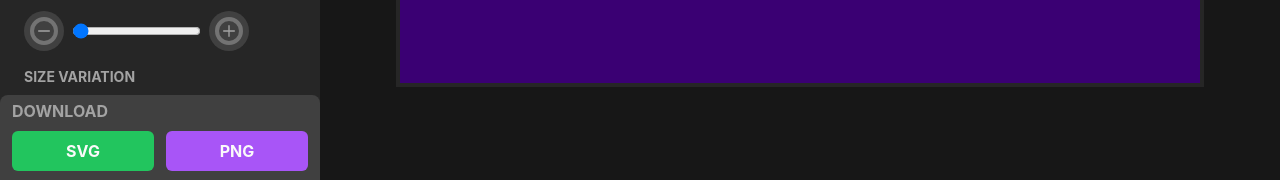
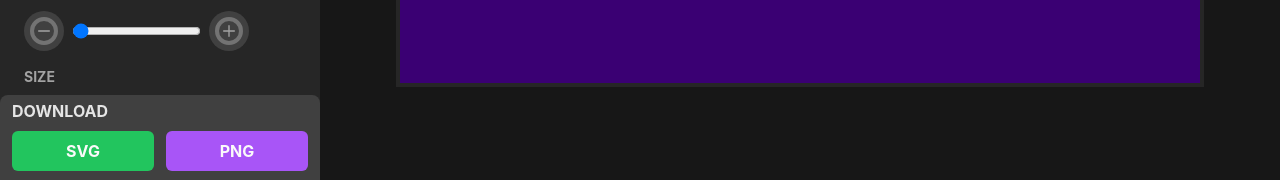
Before and after one commit to iorgadev/svgmkr, a Next.js app: page / in a window 1280 px wide. Shown: the part 617-797 px from the top of the page. Built offline with nearby package versions, Linux system fonts and the light colour scheme.

Commit message:
reorder settings panel

```diff
--- a/components/SettingsPanel.jsx
+++ b/components/SettingsPanel.jsx
@@ -29,14 +29,14 @@ export default function SettingsPanel() {
 
         <PanelSection title="Parameters">
           <CountAmount />
+          <SizeAmount />
           <SizeVariation />
-          <SizeAmount />
         </PanelSection>
       </div>
 
       <div className="settings__footer">
         <div className="settings__footer__container">
-          <span className="text-base font-bold uppercase text-neutral-400">
+          <span className="text-base font-bold uppercase text-neutral-200">
             Download
           </span>
           <div className="settings__footer__buttons">
```
